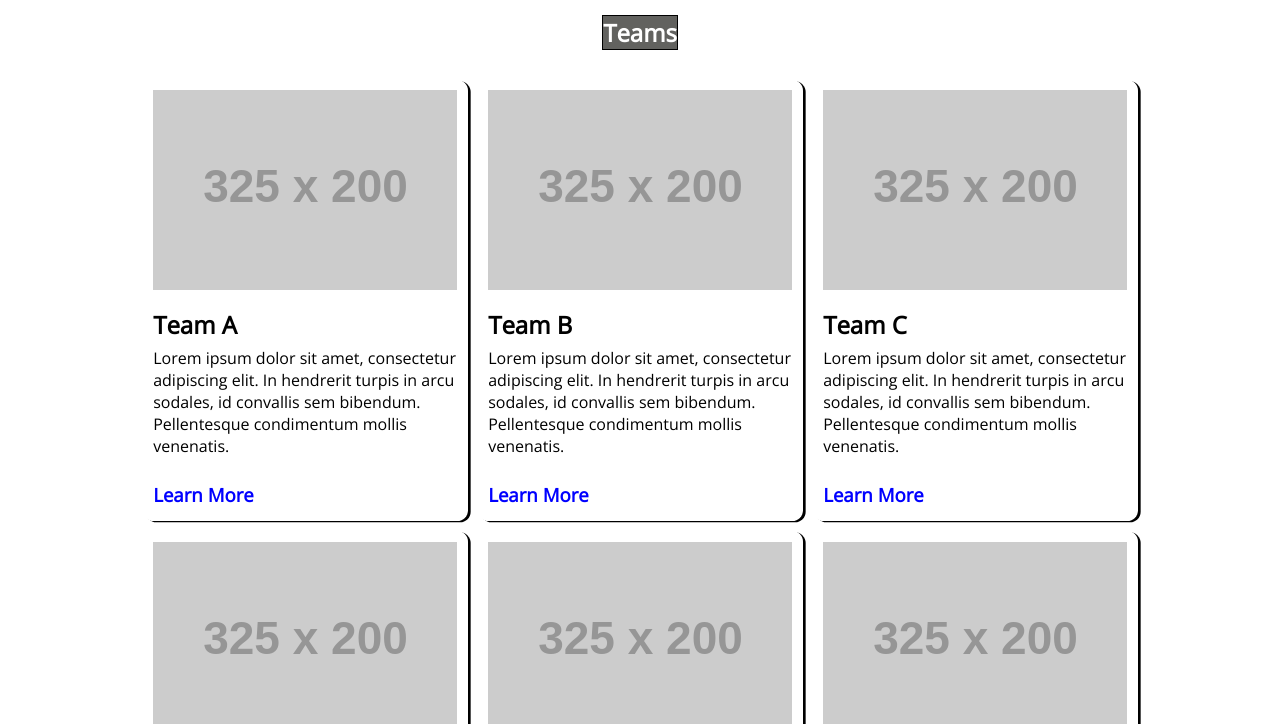
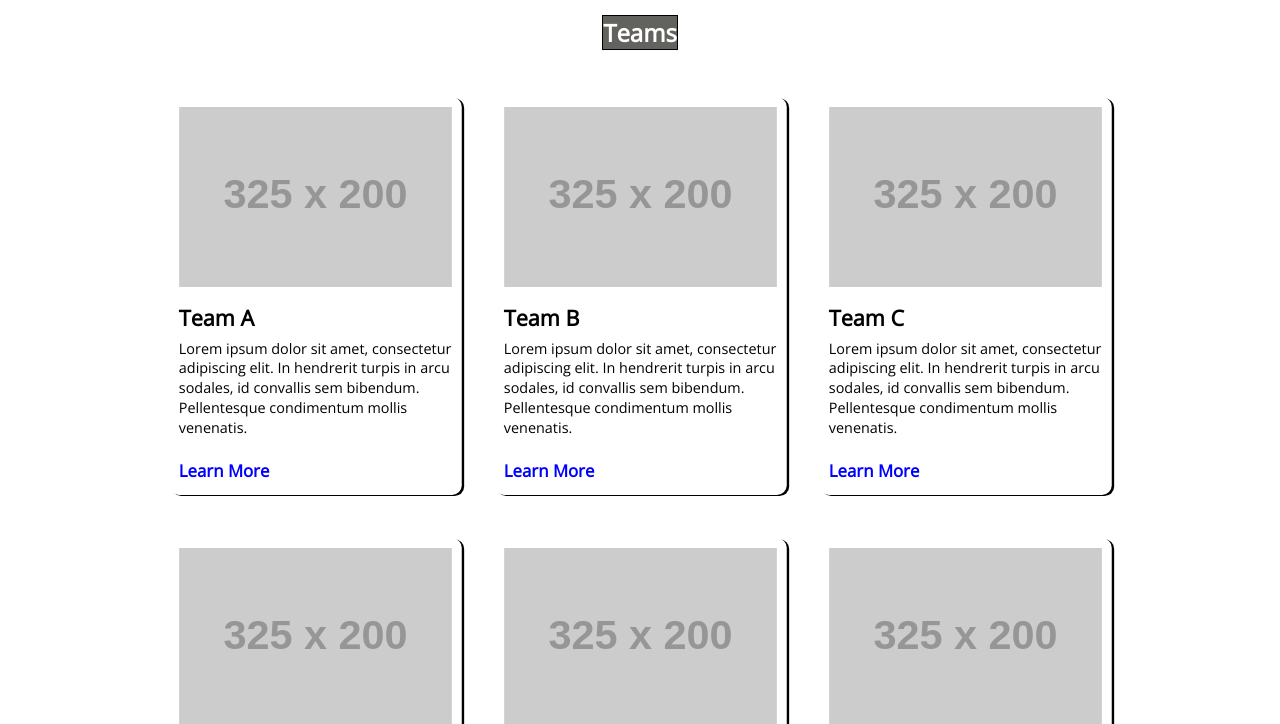
Before and after one commit to LocalNewsTV/Mech-Website, a plain HTML site: page index.html in a window 1280 px wide. Shown: the part 76-800 px from the top of the page. Drawn offline with nearby package versions, Linux system fonts and the light colour scheme; placeholder pictures from the web are drawn by us.

Commit message:
scaled cards down slightly

```diff
--- a/style/main.css
+++ b/style/main.css
@@ -117,12 +117,13 @@ a:hover {
   width: 325px;
   max-height: 450px;
   padding: 0;
-  margin: 5px;
+  /* margin: 5px; */
   background: white;
   color: black;
   overflow: hidden;
   border-radius: 8pt;
   box-shadow: black 2pt 1pt;
+  transform: scale(0.9);
 }
 .projectCard .imgCont {
   display: flex;
```
